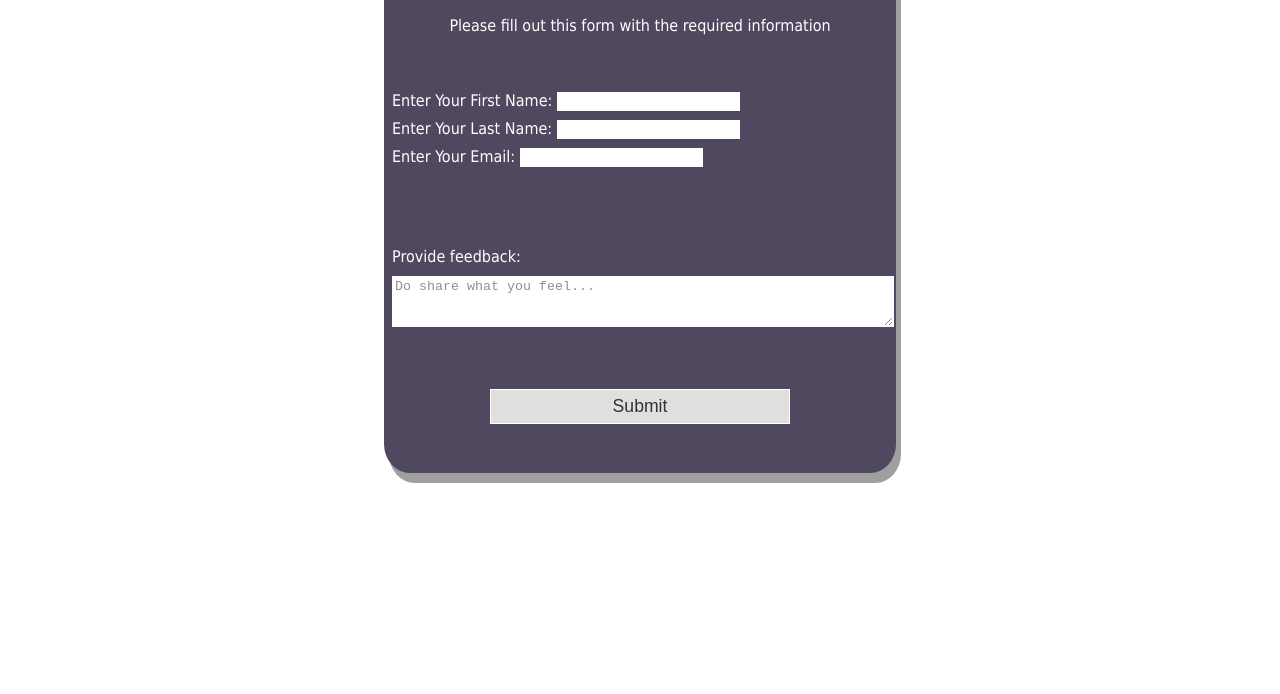
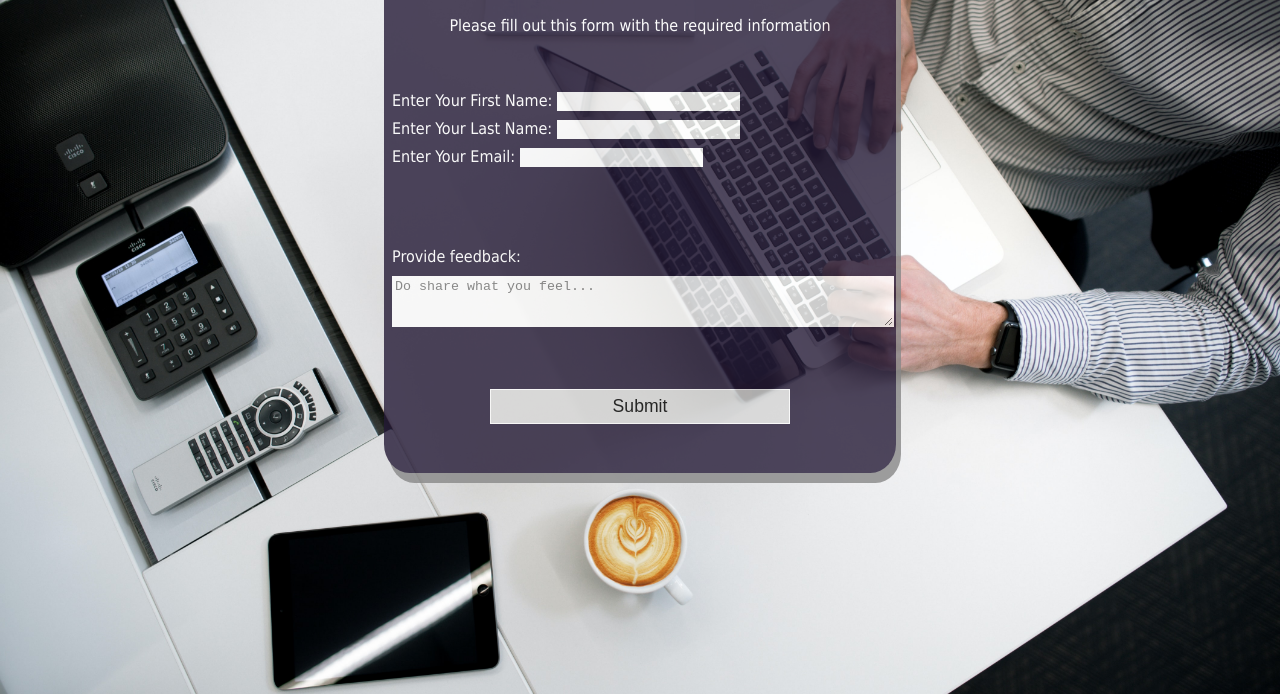
Before and after one commit to SuhasP2002/Spark-Internship, a plain HTML site: page contact.html in a window 1280 px wide. Shown: the part 136-830 px from the top of the page. Drawn offline with Linux system fonts and the light colour scheme.

Commit message:
update contact.html

```diff
--- a/contact.html
+++ b/contact.html
@@ -8,7 +8,7 @@
   <link rel="icon" href="images/logo.ico">
   <style>
     body {
-      background-image: url('contacts.jpeg');
+      background-image: url('contacts.jpg');
       background-repeat: no-repeat;
       background-attachment: fixed;
       background-size: cover;
```
